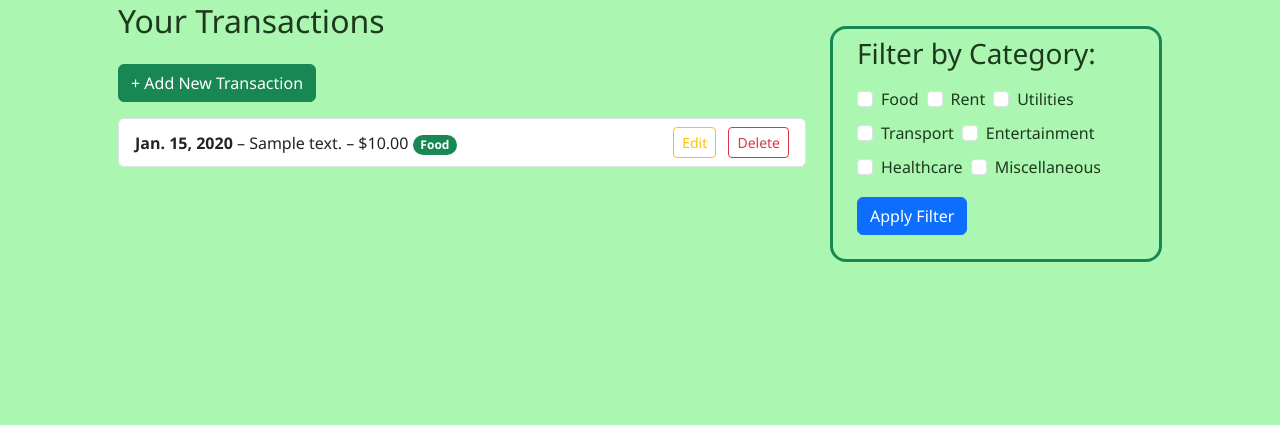
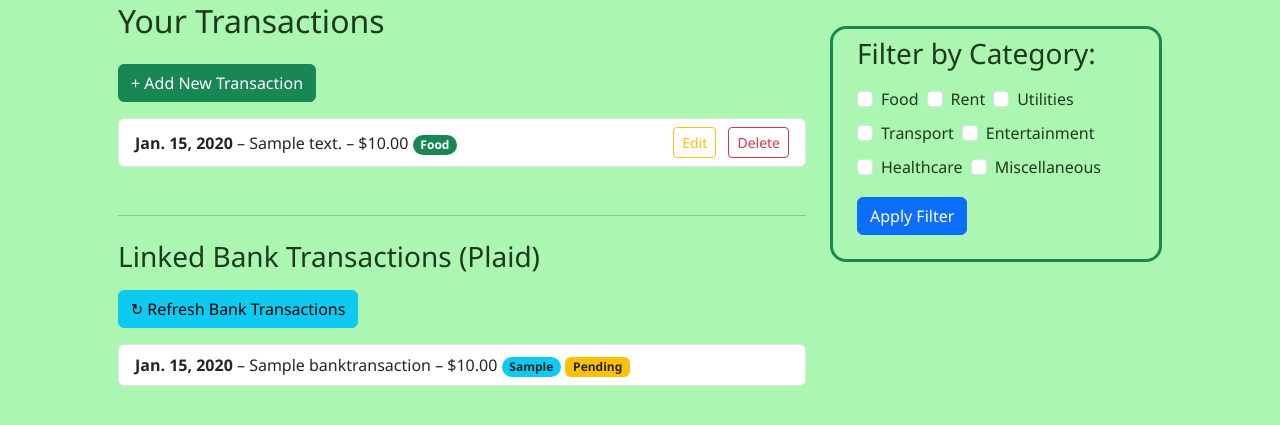
Before and after one commit to imermigkas3/MoneyParce, a Django app: page /transactions/ in a window 1280 px wide. Shown: the part 128-553 px from the top of the page. Run offline with Django 5.2, Linux system fonts and the light colour scheme; a user stored in the database is signed in; tables that the repository leaves empty hold one stand-in row (values such as "Sample post").

Commit message:
plaid integration with transactions

```diff
--- a/transactions/models.py
+++ b/transactions/models.py
@@ -22,3 +22,16 @@ class Transaction(models.Model):
 
     def __str__(self):
         return f"{self.description} - ${self.amount}"
+
+class BankTransaction(models.Model):
+    user = models.ForeignKey(User, on_delete=models.CASCADE)
+    plaid_transaction_id = models.CharField(max_length=100, unique=True)
+    name = models.CharField(max_length=255)
+    amount = models.DecimalField(max_digits=10, decimal_places=2)
+    date = models.DateField()
+    account_name = models.CharField(max_length=255, blank=True, null=True)
+    category = models.CharField(max_length=255, blank=True, null=True)  # optional from Plaid
+    pending = models.BooleanField(default=False)
+
+    def __str__(self):
+        return f"{self.name} - ${self.amount}"
--- a/transactions/templates/transactions/transaction_list.html
+++ b/transactions/templates/transactions/transaction_list.html
@@ -35,7 +35,33 @@
   {% else %}
     <p class="text-muted">No transactions yet. Time to add one!</p>
   {% endif %}
-  </div>
+
+    <hr class="mt-5">
+      <h3 class="mt-4 mb-3">Linked Bank Transactions (Plaid)</h3>
+      <a href="{% url 'fetch_bank_transactions' %}" class="btn btn-info mb-3">↻ Refresh Bank Transactions</a>
+
+      {% if bank_transactions %}
+        <ul class="list-group">
+          {% for transaction in bank_transactions %}
+            <li class="list-group-item d-flex justify-content-between align-items-center">
+              <div>
+                <strong>{{ transaction.date }}</strong> – {{ transaction.name }} – ${{ transaction.amount }}
+                {% if transaction.category %}
+                  <span class="badge rounded-pill bg-info text-dark">{{ transaction.category }}</span>
+                {% endif %}
+                {% if transaction.pending %}
+                  <span class="badge bg-warning text-dark">Pending</span>
+                {% endif %}
+              </div>
+            </li>
+          {% endfor %}
+        </ul>
+      {% else %}
+        <p class="text-muted">No linked transactions found from your bank account.</p>
+      {% endif %}
+    </div>
+
+
   <div class="col-4">
     <div class="container mt-4 border border-success border-3 rounded-4">
     <form method="get" class="mb-4">
--- a/transactions/urls.py
+++ b/transactions/urls.py
@@ -6,4 +6,5 @@ urlpatterns = [
     path('add/', views.add_transaction, name='add_transaction'),
     path('edit/<int:pk>/', views.edit_transaction, name='edit_transaction'),
     path('delete/<int:pk>/', views.delete_transaction, name='delete_transaction'),
+    path('fetch-bank-transactions/', views.fetch_bank_transactions, name='fetch_bank_transactions'),
 ]
--- a/transactions/views.py
+++ b/transactions/views.py
@@ -1,8 +1,13 @@
 from django.shortcuts import render, redirect
 from django.contrib.auth.decorators import login_required
-from .models import Transaction
+from .models import Transaction, BankTransaction
 from .forms import TransactionForm
 from django.shortcuts import get_object_or_404
+from plaid.model.transactions_get_request import TransactionsGetRequest
+from plaid.model.transactions_get_request_options import TransactionsGetRequestOptions
+from datetime import datetime, timedelta
+from accounts.models import UserProfile
+from plaid_client import client
 
 @login_required
 def add_transaction(request):
@@ -21,13 +26,19 @@ def add_transaction(request):
 @login_required
 def transaction_list(request):
     selected_categories = request.GET.getlist('category')
+
+    # Manual entries
     if selected_categories:
         transactions = Transaction.objects.filter(user=request.user, category__in=selected_categories)
     else:
         transactions = Transaction.objects.filter(user=request.user)
 
+    # Plaid-linked entries
+    bank_transactions = BankTransaction.objects.filter(user=request.user).order_by('-date')
+
     context = {
         'transactions': transactions,
+        'bank_transactions': bank_transactions,
         'category_choices': [
             ('FOOD', 'Food'),
             ('RENT', 'Rent'),
@@ -60,3 +71,41 @@ def delete_transaction(request, pk):
         transaction.delete()
         return redirect('transaction_list')
     return render(request, 'transactions/delete_transaction.html', {'transaction': transaction})
+
+@login_required
+def fetch_bank_transactions(request):
+    try:
+        user_profile = UserProfile.objects.get(user=request.user)
+        access_token = user_profile.access_token
+
+        start_date = (datetime.now() - timedelta(days=30)).date()
+        end_date = datetime.now().date()
+
+        request_obj = TransactionsGetRequest(
+            access_token=access_token,
+            start_date=start_date,
+            end_date=end_date,
+            options=TransactionsGetRequestOptions(count=100)
+        )
+
+        response = client.transactions_get(request_obj)
+
+        for txn in response['transactions']:
+            _, created = BankTransaction.objects.get_or_create(
+                user=request.user,
+                plaid_transaction_id=txn['transaction_id'],
+                defaults={
+                    'name': txn['name'],
+                    'amount': txn['amount'],
+                    'date': txn['date'],
+                    'account_name': txn['account_id'],
+                    'category': " / ".join(txn.get('category', [])) if txn.get('category') else "",
+                    'pending': txn.get('pending', False)
+                }
+            )
+
+        return redirect('transaction_list')
+
+    except Exception as e:
+        print("Error fetching Plaid transactions:", e)
+        return redirect('transaction_list')
```
Also changed, not shown: transactions/migrations/0003_banktransaction.py (added).
